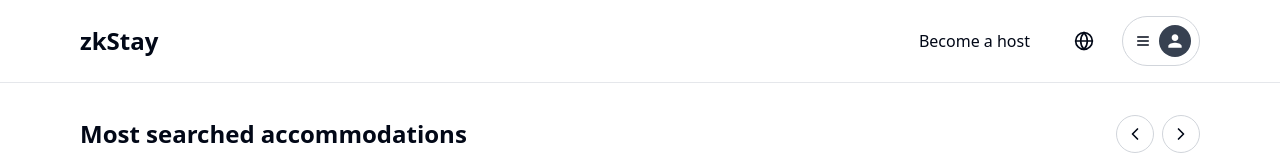
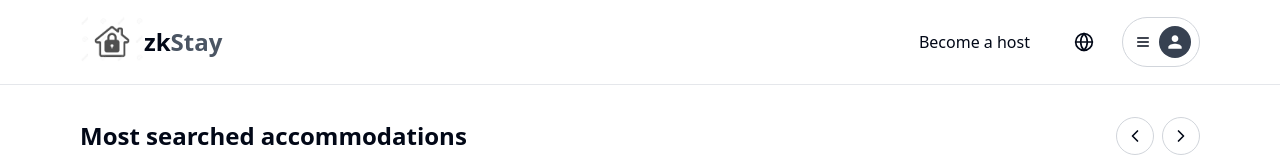
Before and after one commit to vinimaffra03/zkStay_UI, a React (Vite) app: page / in a window 1280 px wide. Shown: the top 160 px of the page. Built offline with nearby package versions, Linux system fonts and the light colour scheme.

Commit message:
logo title

```diff
--- a/index.html
+++ b/index.html
@@ -3,7 +3,8 @@
   <head>
     <meta charset="UTF-8" />
     <meta name="viewport" content="width=device-width, initial-scale=1.0" />
-    <title>--- zkStay ---</title>
+    <link rel="icon" type="image/jpeg" href="/src/components/Login/house.jpg" />
+    <title>zkStay</title>
   </head>
   <body>
     <div id="root"></div>
--- a/src/components/Logo/index.jsx
+++ b/src/components/Logo/index.jsx
@@ -1,8 +1,12 @@
+import house from "../Login/house.jpg";
+
 export const Logo = () => {
   return (
-    <div className="flex items-center gap-1">
-      <span className="text-2xl font-semibold text-grey-500">
-        <strong>zk</strong>Stay
+    <div className="flex items-center">
+      <img src={house} alt="logo" className="w-16 h-auto" />
+      <span className="text-2xl font-semibold text-dark-900">
+        <strong>zk</strong>
+        <span className="text-gray-600">Stay</span>
       </span>
     </div>
   );
```
